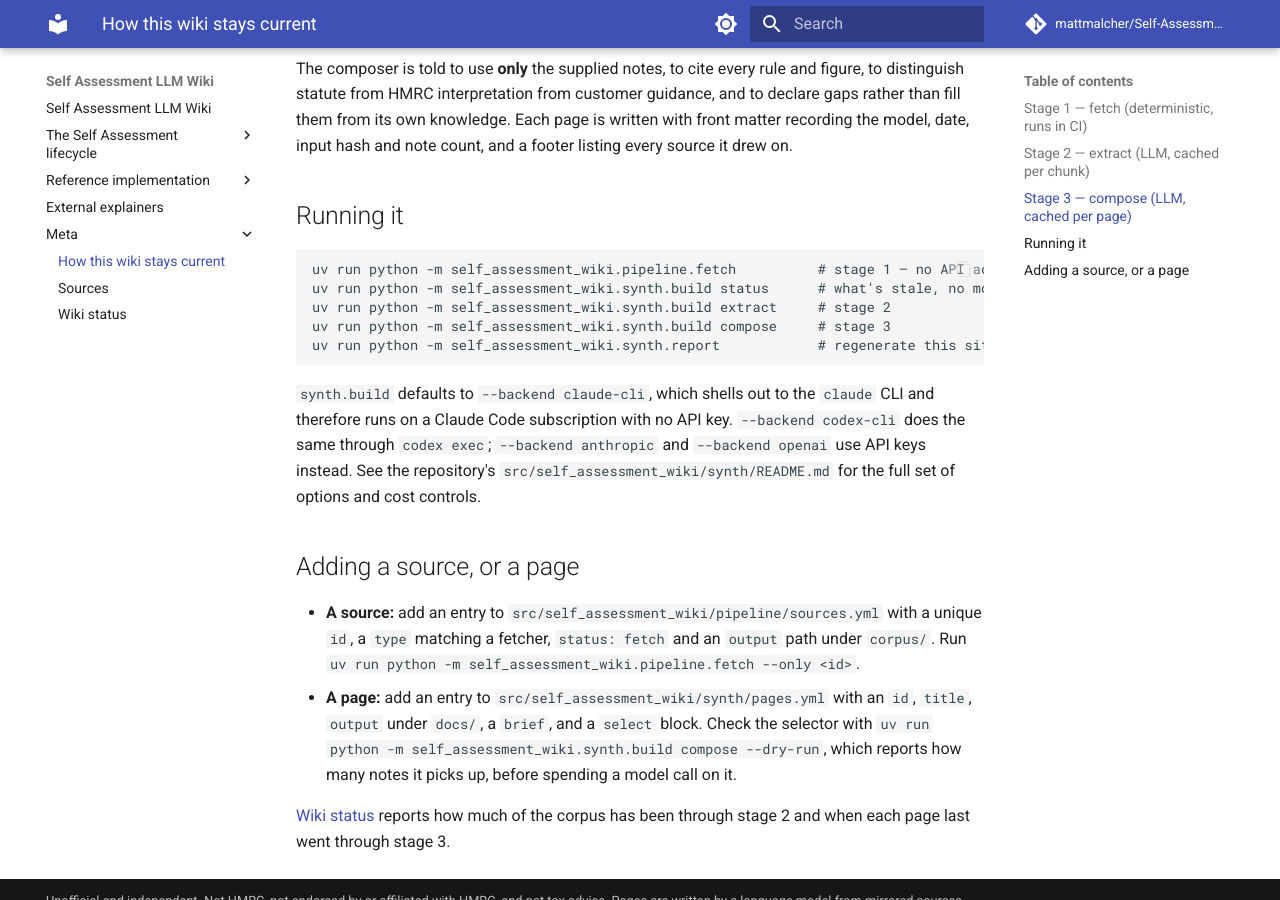
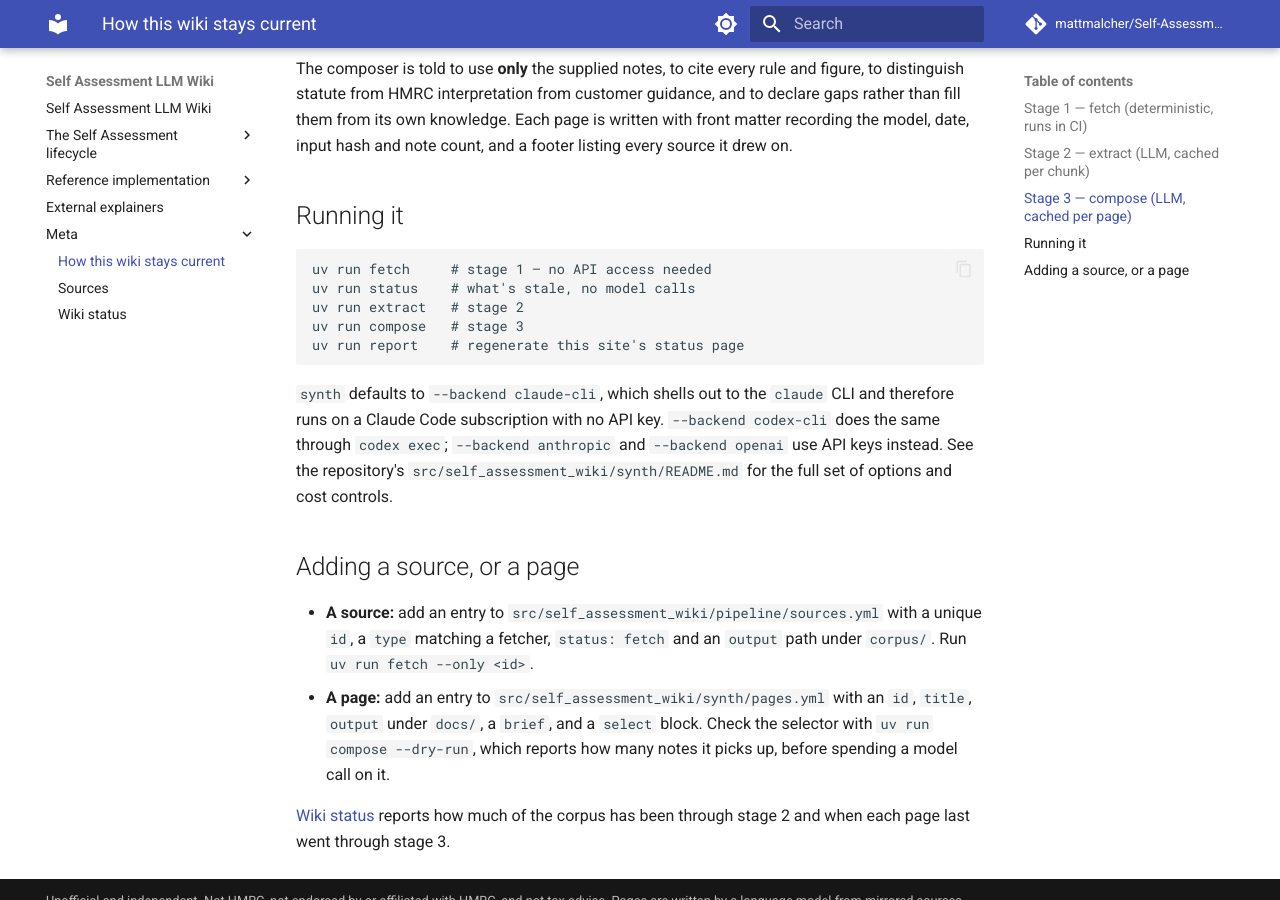
Before and after one commit to mattmalcher/Self-Assessment-LLM-Wiki, an MkDocs documentation site: the page built from docs/meta/refresh-process.md, in a window 1280 px wide and 900 px high, scrolled down 1981 px. Built offline with MkDocs 1.6.1 and Material for MkDocs 9.7.7, drawn with Linux system fonts in a browser that asks for light colours; comment, search, counter and statistics services are not loaded.

Commit message:
feat: add console-script entrypoints (uv run extract/compose/fetch)
The pipeline was driven by `python -m self_assessment_wiki.<pkg>.<mod>`
paths nobody wants to remember. Declare [project.scripts] instead, so the
stages are `uv run fetch`, `uv run status`, `uv run extract`,
`uv run compose`, `uv run synth all`, `uv run report` and
`uv run sources-index`.

`synth.build` keeps its single argparse CLI; `status`, `extract` and
`compose` are thin wrappers that pass the subcommand in, so the flags and
help text are identical whichever spelling is used.

Docs, the refresh workflow and the "written by" headers of the generated
files follow the new commands.

Co-Authored-By: Claude Opus 5 <noreply@anthropic.com>
Claude-Session: https://claude.ai/code/session_01H4zdu4TDy8NiL8xy8beWyB

````diff
--- a/docs/meta/refresh-process.md
+++ b/docs/meta/refresh-process.md
@@ -89,14 +89,14 @@ and a footer listing every source it drew on.
 ## Running it
 
 ```bash
-uv run python -m self_assessment_wiki.pipeline.fetch          # stage 1 — no API access needed
-uv run python -m self_assessment_wiki.synth.build status      # what's stale, no model calls
-uv run python -m self_assessment_wiki.synth.build extract     # stage 2
-uv run python -m self_assessment_wiki.synth.build compose     # stage 3
-uv run python -m self_assessment_wiki.synth.report            # regenerate this site's status page
+uv run fetch     # stage 1 — no API access needed
+uv run status    # what's stale, no model calls
+uv run extract   # stage 2
+uv run compose   # stage 3
+uv run report    # regenerate this site's status page
 ```
 
-`synth.build` defaults to `--backend claude-cli`, which shells out to the
+`synth` defaults to `--backend claude-cli`, which shells out to the
 `claude` CLI and therefore runs on a Claude Code subscription with no API key.
 `--backend codex-cli` does the same through `codex exec`; `--backend anthropic`
 and `--backend openai` use API keys instead. See the repository's
@@ -106,10 +106,10 @@ and `--backend openai` use API keys instead. See the repository's
 
 - **A source:** add an entry to `src/self_assessment_wiki/pipeline/sources.yml` with a unique `id`,
   a `type` matching a fetcher, `status: fetch` and an `output` path under
-  `corpus/`. Run `uv run python -m self_assessment_wiki.pipeline.fetch --only <id>`.
+  `corpus/`. Run `uv run fetch --only <id>`.
 - **A page:** add an entry to `src/self_assessment_wiki/synth/pages.yml` with an `id`, `title`,
   `output` under `docs/`, a `brief`, and a `select` block. Check the selector
-  with `uv run python -m self_assessment_wiki.synth.build compose --dry-run`, which reports how many
+  with `uv run compose --dry-run`, which reports how many
   notes it picks up, before spending a model call on it.
 
 [Wiki status](wiki-status.md) reports how much of the corpus has been through
````
Also changed, not shown: README.md (+9 -9 lines), docs/meta/sources.md (+1 -1 lines), pyproject.toml (+10 -0 lines), src/self_assessment_wiki/synth/README.md (+5 -5 lines), docs/.pages, docs/lifecycle/.pages, docs/meta/.pages, docs/reference-implementation/.pages, 7 other files.
